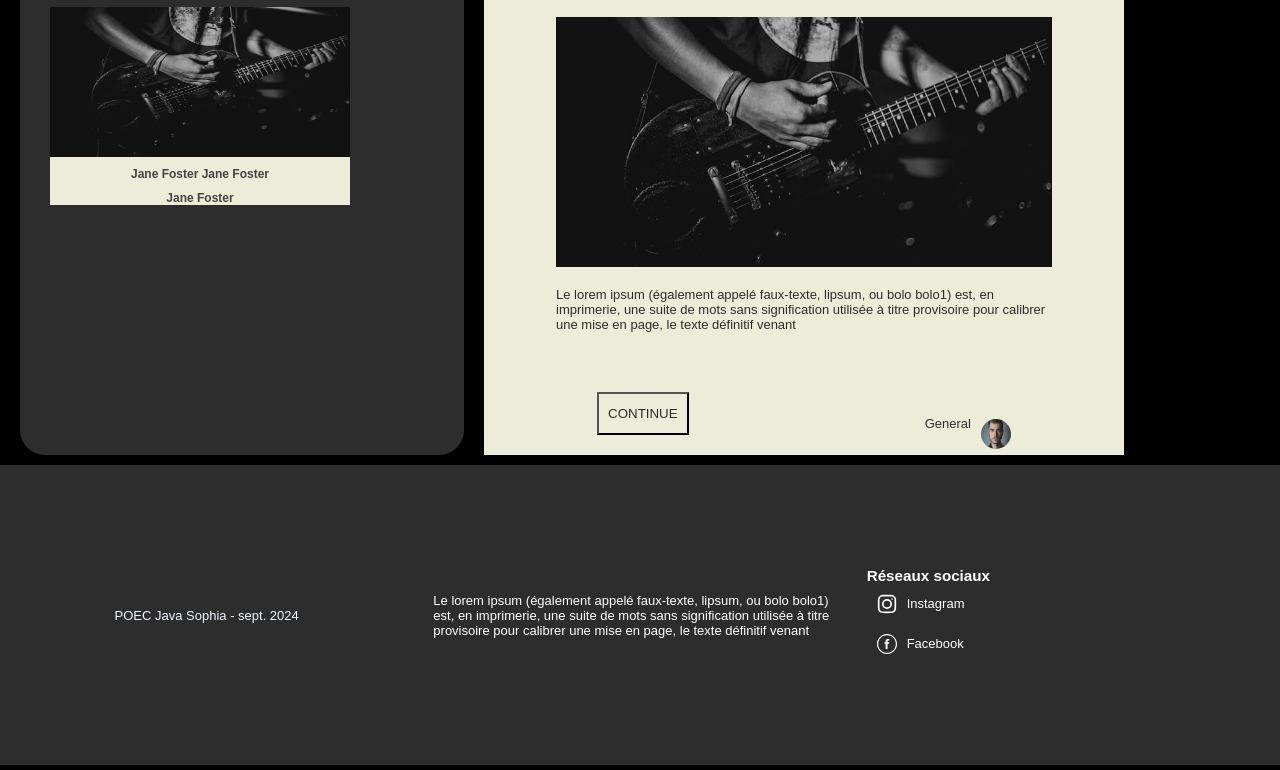
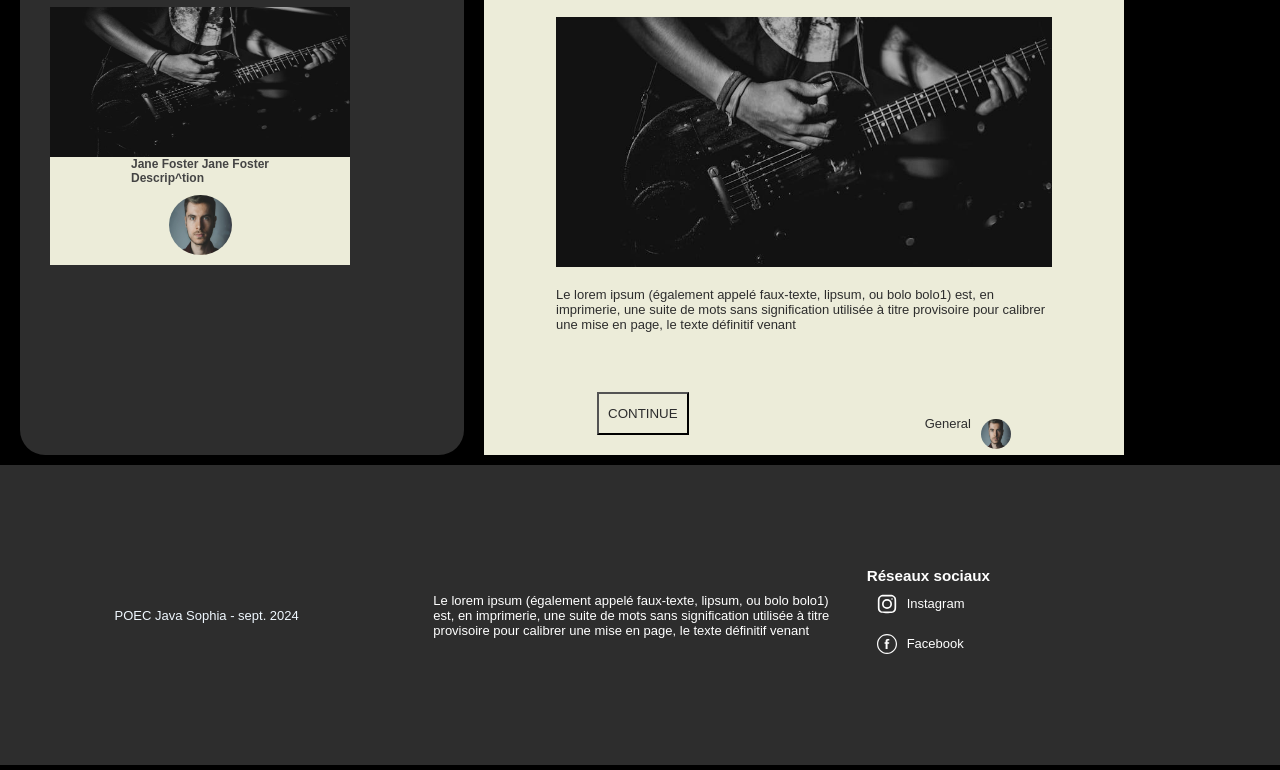
Before and after one commit to UgoMONNIER/maquetteIbGuitar, a plain HTML site: page index.html in a window 1280 px wide. Shown: the part 869-1639 px from the top of the page. Drawn offline with Linux system fonts and the light colour scheme.

Commit message:
changement image maquette

```diff
--- a/index.html
+++ b/index.html
@@ -68,12 +68,15 @@
             </div>
             <div class="colonne center little-card">
                 <img src="./asset/guitar1.jpeg" alt="Logo" height="150" width="300">
-                <h2 class="p-1 texte-little-card">
-                    Jane Foster Jane Foster
-                </h2>
-                <h3 class="texte-little-card">
-                    Jane Foster
-                </h3>
+                <div class="colonne">
+                    <h2 class="texte-little-card">
+                        Jane Foster Jane Foster
+                    </h2>
+                    <h3 class="texte-little-card">
+                        Descrip^tion
+                    </h3>
+                </div>
+                <img class="avatar p-1" src="./asset/avatar_1.webp" alt="Logo" height="60" width="63">
             </div>
         </div>
 
```
Also changed, not shown: maquette_projet_html_css.webp (deleted), 3 other files.
